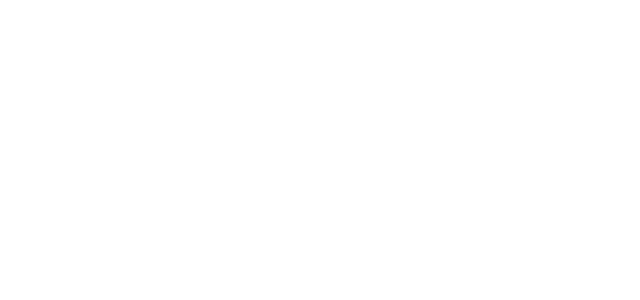
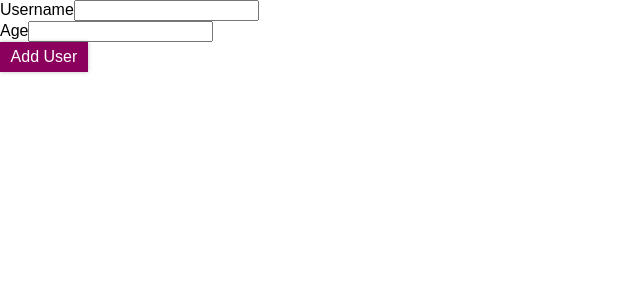
Before and after one commit to yousef-RXy/userLogin, a React (Create React App) app: page / in a window 1280 px wide. Shown: the top 300 px of the page, without its empty margins (0-640 px from the left). Built offline with nearby package versions, Linux system fonts and the light colour scheme.

Commit message:
add users

```diff
--- a/src/App.js
+++ b/src/App.js
@@ -1,15 +1,23 @@
 import React, { useState } from "react";
-import LoginForm from "./components/LoginForm/LoginForm";
-import UserList from "./components/UserList/UserList";
+import UserForm from "./components/Login/NewUser/UserForm";
+import UserList from "./components/Login/UserList/UserList";
 
 function App() {
 	const [users, setUsers] = useState([
-		{ userName: "yousef", passWord: "123", id: "s1" },
+		{ username: "yousef", age: "14", id: "s1" },
 	]);
+
+	const newUserHandle = (newUser) => {
+		setUsers((prevUsers) => {
+			return [newUser, ...prevUsers];
+		});
+		console.log(users);
+	};
+
 	return (
 		<div>
-			<LoginForm onSend={setUsers} />
-			<UserList users={users} />
+			<UserForm onSubmit={newUserHandle} />
+			<UserList items={users} />
 		</div>
 	);
 }
--- /dev/null
+++ b/src/components/Login/NewUser/UserForm.js
@@ -0,0 +1,48 @@
+import { useState } from "react";
+import Button from "../../UI/Button/Button";
+//import styles from "./UserForm.css";
+
+const UserForm = (props) => {
+	const [username, setUsername] = useState("");
+	const [age, setAge] = useState("");
+
+	const formSubmitHandler = (event) => {
+		event.preventDefault();
+		const user = {
+			username: username,
+			age: age,
+			id: Math.random().toString(),
+		};
+		props.onSubmit(user);
+	};
+
+	const usernameChangeHandler = (event) => {
+		setUsername(event.target.value);
+	};
+
+	const ageChangeHandler = (event) => {
+		setAge(event.target.value);
+	};
+
+	return (
+		<div>
+			<form onSubmit={formSubmitHandler}>
+				<div>
+					<label>Username</label>
+					<input onChange={usernameChangeHandler} />
+				</div>
+
+				<div>
+					<label>Age</label>
+					<input
+						type="number"
+						onChange={ageChangeHandler}
+					/>
+				</div>
+
+				<Button type="submit">Add User</Button>
+			</form>
+		</div>
+	);
+};
+export default UserForm;
--- a/src/components/UserList/UserList.js
+++ b/src/components/Login/UserList/UserList.js
@@ -1,4 +1,4 @@
-import styles from "./UserList.css";
+//import styles from "./UserList.css";
 
 const UserList = (props) => {};
 export default UserList;
--- a/src/components/LoginForm/LoginForm.js
+++ /dev/null
@@ -1,4 +0,0 @@
-import styles from "./LoginForm.css";
-
-const LoginForm = (props) => {};
-export default LoginForm;
--- /dev/null
+++ b/src/components/UI/Button/Button.js
@@ -0,0 +1,17 @@
+import React from "react";
+
+import styles from "./Button.module.css";
+
+const Button = (props) => {
+	return (
+		<button
+			type={props.type}
+			className={styles.button}
+			onClick={props.onClick}
+		>
+			{props.children}
+		</button>
+	);
+};
+
+export default Button;
--- /dev/null
+++ b/src/components/UI/Button/Button.module.css
@@ -0,0 +1,27 @@
+.button {
+	width: 100%;
+	font: inherit;
+	padding: 0.3rem 0.6rem;
+	border: 1px solid #8b005d;
+	color: white;
+	background: #8b005d;
+	box-shadow: 0 0 4px rgba(0, 0, 0, 0.26);
+	cursor: pointer;
+}
+
+.button:focus {
+	outline: none;
+}
+
+.button:hover,
+.button:active {
+	background: #ac0e77;
+	border-color: #ac0e77;
+	box-shadow: 0 0 8px rgba(0, 0, 0, 0.26);
+}
+
+@media (min-width: 768px) {
+	.button {
+		width: auto;
+	}
+}
```
Also changed, not shown: src/components/Login/NewUser/UserForm.css (added), src/components/Login/UserList/UserList.css (added).
